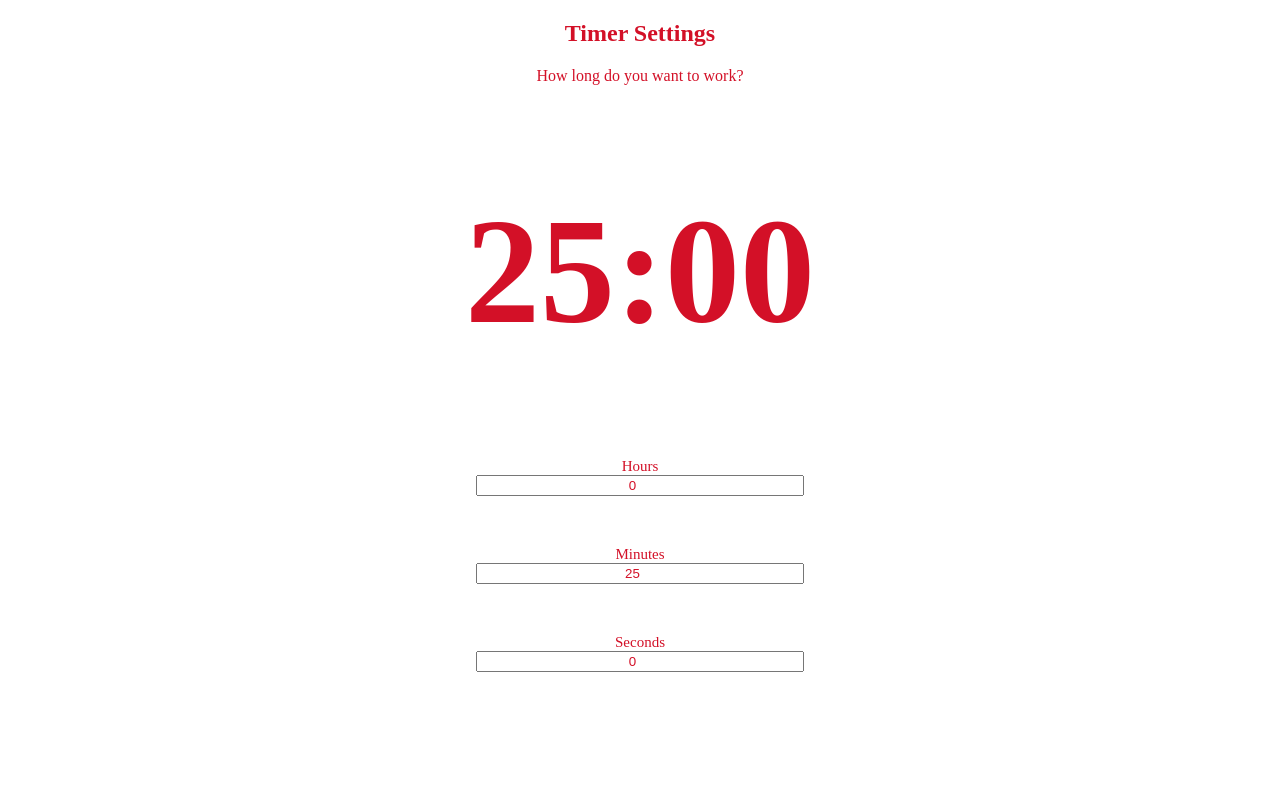
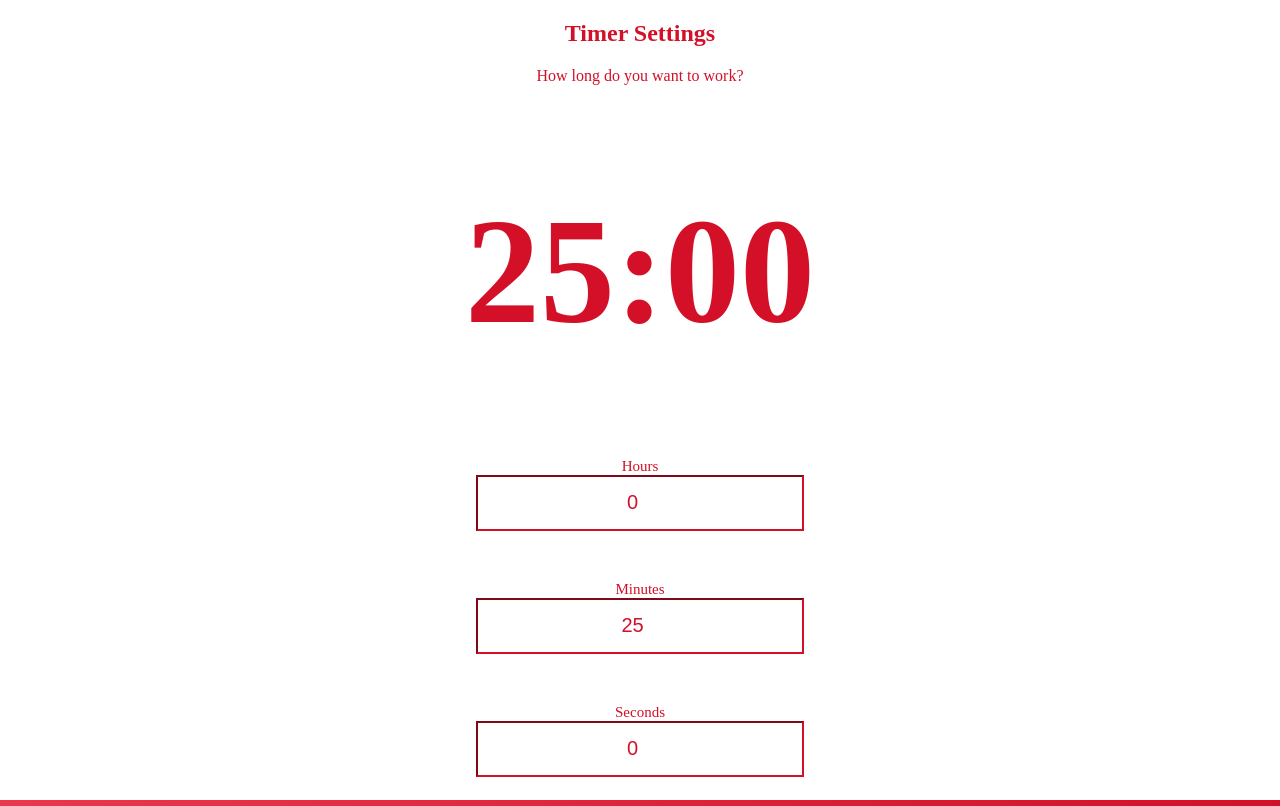
Before and after one commit to IronyOfRyan/pomov2, a React app: page / in a window 1280 px wide. Built offline with nearby package versions, Linux system fonts and the light colour scheme.

Commit message:
styles udate

```diff
--- a/src/component/AppOverlay.js
+++ b/src/component/AppOverlay.js
@@ -1,7 +1,7 @@
 import React, { Component } from "react";
 import TimerInputs from "../view/timerInputs.js";
 import WorkTimeDisplay from "../view/timerWorkButton.js";
-import { Overlay, Header, Span, ContentHolder } from "../styles/appoverlay.js";
+import { Overlay, Wrapper, Span, ContentHolder } from "../styles/appoverlay.js";
 import PropTypes from "prop-types";
 
 class AppOverlay extends React.Component {
@@ -61,14 +61,12 @@ class AppOverlay extends React.Component {
 
   render() {
     return (
-      <div>
+      <Wrapper>
         <Span onClick={this.openNav}>&#9776; Open Settings</Span>
         <Overlay style={this.state.style}>
           <ContentHolder style={this.state.style}>
-            <Header>
-              <h2>Timer Settings</h2>
-              <p>How long do you want to work?</p>
-            </Header>
+            <h2>Timer Settings</h2>
+            <p>How long do you want to work?</p>
 
             <WorkTimeDisplay initTime={this.props.initTime} />
             <TimerInputs
@@ -86,7 +84,7 @@ class AppOverlay extends React.Component {
             </a>
           </ContentHolder>
         </Overlay>
-      </div>
+      </Wrapper>
     );
   }
 }
--- a/src/component/timer.js
+++ b/src/component/timer.js
@@ -3,9 +3,9 @@ import moment from "moment";
 import TimerDisplay from "../view/timerDisplay.js";
 import TimerButtons from "../view/timerButtons.js";
 import * as timerStates from "../component/timerStates.js";
-import { Center } from "../styles/timerStyleButtons.js";
 import { start, pause, reset, end } from "../sounds/sounds.js";
 import AppOverlay from "./AppOverlay.js";
+import AppContent from "../styles/appcontent.js";
 import PropTypes from "prop-types";
 
 class Timer extends Component {
--- a/src/styles/appcontent.js
+++ b/src/styles/appcontent.js
@@ -1,19 +1,19 @@
 import styled from "styled-components";
 
 export default styled.div`
+  display: block;
+  margin-right: auto;
+  margin-left: auto;
   color:white
   background: transparent;
   -webkit-user-select: none;  /* Chrome all / Safari all */
   -moz-user-select: none;     /* Firefox all */
   -ms-user-select: none;      /* IE 10+ */
   user-select: none;          /* Likely future */
-  width: 650px;
+  width: 100%;
+  height:100%;
   margin-top: 100px;
-  padding: 40px;
   z-index: 1;
-  margin-right: auto;
-  margin-left: auto;
-  margin-top: 100px;
 
   @media(max-width: 650px){
       margin: 20px 20px 0;
--- a/src/styles/appoverlay.js
+++ b/src/styles/appoverlay.js
@@ -39,10 +39,6 @@ const Overlay = styled.div`
     font-size: 150px;
     color: #d31027;
 
-    @media (max-width: 500px) {
-      margin: 20px 20px 0;
-      width: auto;
-      font-size: 75px;
     }
   }
 
@@ -60,14 +56,22 @@ const ContentHolder = styled.div`
   width: 50%;
 `;
 
-const Header = styled.div`
+const Wrapper = styled.div`
+  width: 50%;
   text-align: center;
+  margin-right: auto;
+  margin-left: auto;
 `;
 
 const Span = styled.span`
-  margin-top: 100px;
+  width:50%
+  display: block;
+  text-align: center;
+  margin-top: 150px;
+  margin-right: auto;
+  margin-left: auto;
   font-size: 13px;
   cursor: pointer;
 `;
 
-export { Overlay, Header, Span, ContentHolder };
+export { Overlay, Wrapper, Span, ContentHolder };
--- a/src/styles/settingsNumberForm.js
+++ b/src/styles/settingsNumberForm.js
@@ -21,6 +21,10 @@ const Label = styled.label`
 `;
 
 const NumberInput = styled.input`
+  font-size: 20px;
+  color: #fff;
+  height: 50px;
+  border-color: #d31027;
   text-align: center;
   margin: auto;
   width: 50%;
--- a/src/styles/timerStyleButtons.js
+++ b/src/styles/timerStyleButtons.js
@@ -1,33 +1,29 @@
 import styled from "styled-components";
 
 const TimerButton = styled.button`
-  color: ${props => (props.pause ? "#d31027" : "#FFF")};
   height: 50px;
   font-size: 20px;
-  margin-bottom: 3px;
-  margin-left: 25px;
-  margin-right 25px;
-  width: 200px;
+  text-align: center;
+  width: 170px;
+  display: inline-block;
+  margin-left: 10px;
+  margin-right: 10px;
+  color: ${props => (props.pause ? "#d31027" : "#FFF")};
   background-color: ${props => (props.pause ? "#FFF" : "transparent")};
+  border-color: ${props => (props.pause ? "#d31027" : "#FFF")};
   border-radius: 10px;
-  border-color: ${props => (props.pause ? "#d31027" : "#FFF")};
-  text-align:center;
 
-  &:hover{
+  &:hover {
     opacity: 0.5;
-  }
-  @media(max-width: 200px){
-      margin: 20px 20px 0;
-      width:auto;
   }
 `;
 
 const Center = styled.div`
-  margin-top: 130px;
-  display: block;
+  margin-top: 200px;
+  width: 400px;
+  margin-bottom: 20px;
   margin-right: auto;
   margin-left: auto;
-  margin-bottom: 20px;
 `;
 
 export { TimerButton, Center };
--- a/src/styles/timerbox.js
+++ b/src/styles/timerbox.js
@@ -1,27 +1,22 @@
 import styled from "styled-components";
 
 const TimerBox = styled.div`
+  margin-top: 200px;
+  display: block;
+  margin-right: auto;
+  margin-left: auto;
   margin-top: 100px;
   margin-bottom: 20px;
   text-align: center;
-  width: 500px;
-  @media (max-width: 500px) {
-    margin: 20px 20px 0;
-    width: auto;
-  }
 `;
 
 const TimerCountDown = styled.div`
-  margin-bottomdisplay: block;
+  margin-top: 210px;
+  margin-bottom;
+  display: block;
   margin-right: auto;
   margin-left: auto;
   font-size: 150px;
-
-  @media (max-width: 500px) {
-    margin: 20px 20px 0;
-    width: auto;
-    font-size: 75px;
-  }
 `;
 
 export { TimerBox, TimerCountDown };
```
